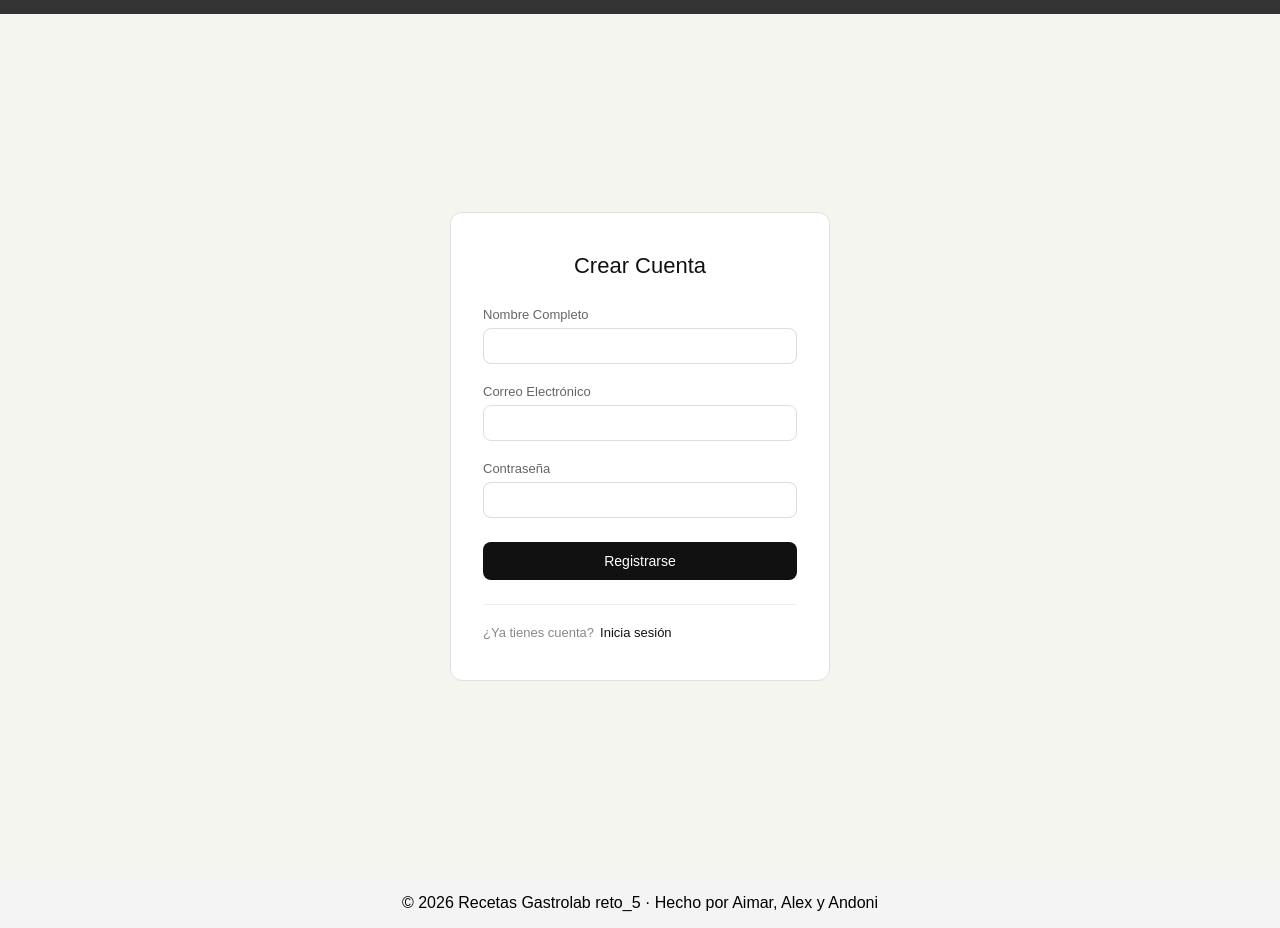
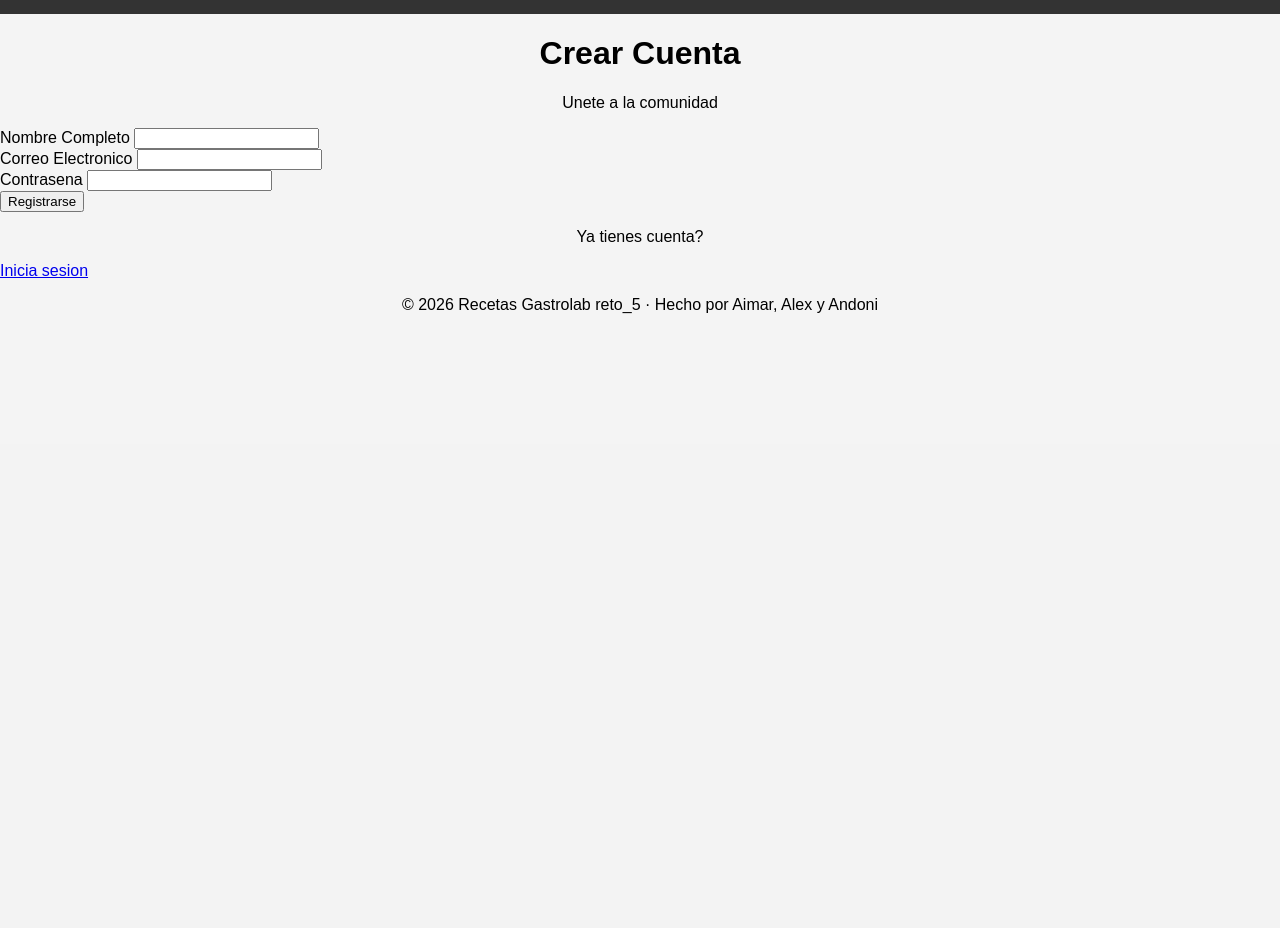
Before and after one commit to DamStonfri/Reto5-Grupo4, a Flask app: page /registro in a window 1280 px wide. Shown: the part 356-1284 px from the top of the page. After the commit the page ends 670 px from the top, so only its background shows below. Run offline with Flask 3, Linux system fonts and the light colour scheme.

Commit message:
cambios_registro
Updated the registration form layout and styling.

```diff
--- a/recetas_flask/templates/registro.html
+++ b/recetas_flask/templates/registro.html
@@ -1,26 +1,30 @@
 {% extends 'base.html' %}
 
 {% block content %}
-<div class="login-wrapper">
-    <div class="login-card">
+<div class="auth-wrapper">
+    <div class="auth-card">
         <h1>Crear Cuenta</h1>
+        <p class="auth-subtitle">Unete a la comunidad</p>
 
         <form method="POST" action="{{ url_for('registro') }}">
-            <label for="nombre">Nombre Completo</label>
-            <input type="text" name="nombre" id="nombre" required>
-
-            <label for="email">Correo Electrónico</label>
-            <input type="email" name="email" id="email" required>
-
-            <label for="password">Contraseña</label>
-            <input type="password" name="password" id="password" required>
-
-            <button type="submit">Registrarse</button>
+            <div class="form-group">
+                <label class="form-label" for="nombre">Nombre Completo</label>
+                <input class="form-control" type="text" name="nombre" id="nombre" required>
+            </div>
+            <div class="form-group">
+                <label class="form-label" for="email">Correo Electronico</label>
+                <input class="form-control" type="email" name="email" id="email" required>
+            </div>
+            <div class="form-group">
+                <label class="form-label" for="password">Contrasena</label>
+                <input class="form-control" type="password" name="password" id="password" required>
+            </div>
+            <button type="submit" class="btn btn-dark btn-full">Registrarse</button>
         </form>
 
-        <div class="login-footer">
-            <p>¿Ya tienes cuenta?</p>
-            <a href="{{ url_for('login') }}">Inicia sesión</a>
+        <div class="auth-footer">
+            <p>Ya tienes cuenta?</p>
+            <a href="{{ url_for('login') }}">Inicia sesion</a>
         </div>
     </div>
 </div>
```
